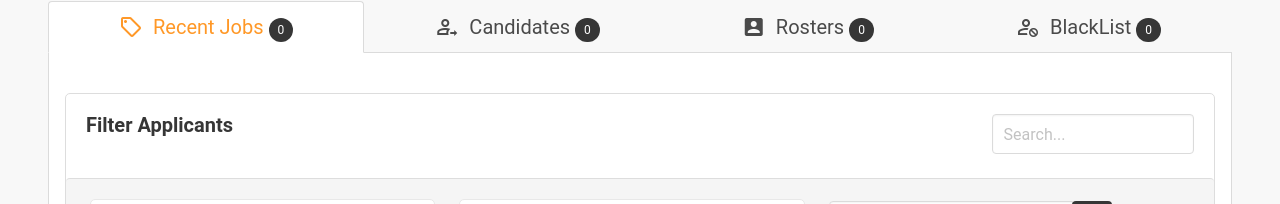
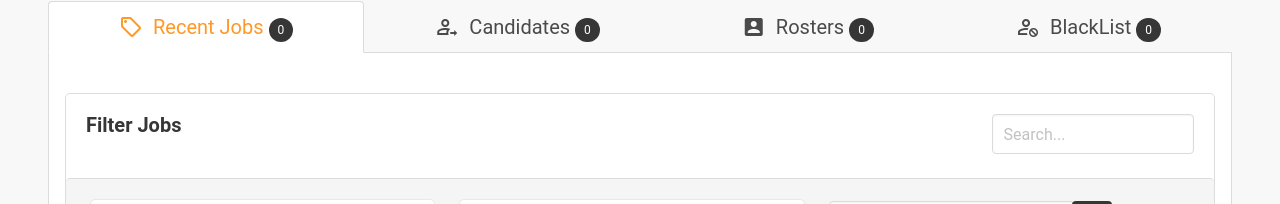
Before and after one commit to MRawhani/ats, a Vue app: page / in a window 1280 px wide. Shown: the part 506-710 px from the top of the page. Built offline with nearby package versions, Linux system fonts and the light colour scheme; no server answers.

Commit message:
adding the edits of filters and props2

```diff
--- a/src/components/Jobsfilters.vue
+++ b/src/components/Jobsfilters.vue
@@ -2,7 +2,7 @@
   <section class="filters-con">
      <div class="columns">
       <div class="column is-four-fifths">
-        <div class="title is-5">Filter Applicants</div>
+        <div class="title is-5">Filter Jobs</div>
       </div>
       <div class="column">
     <b-input
```
